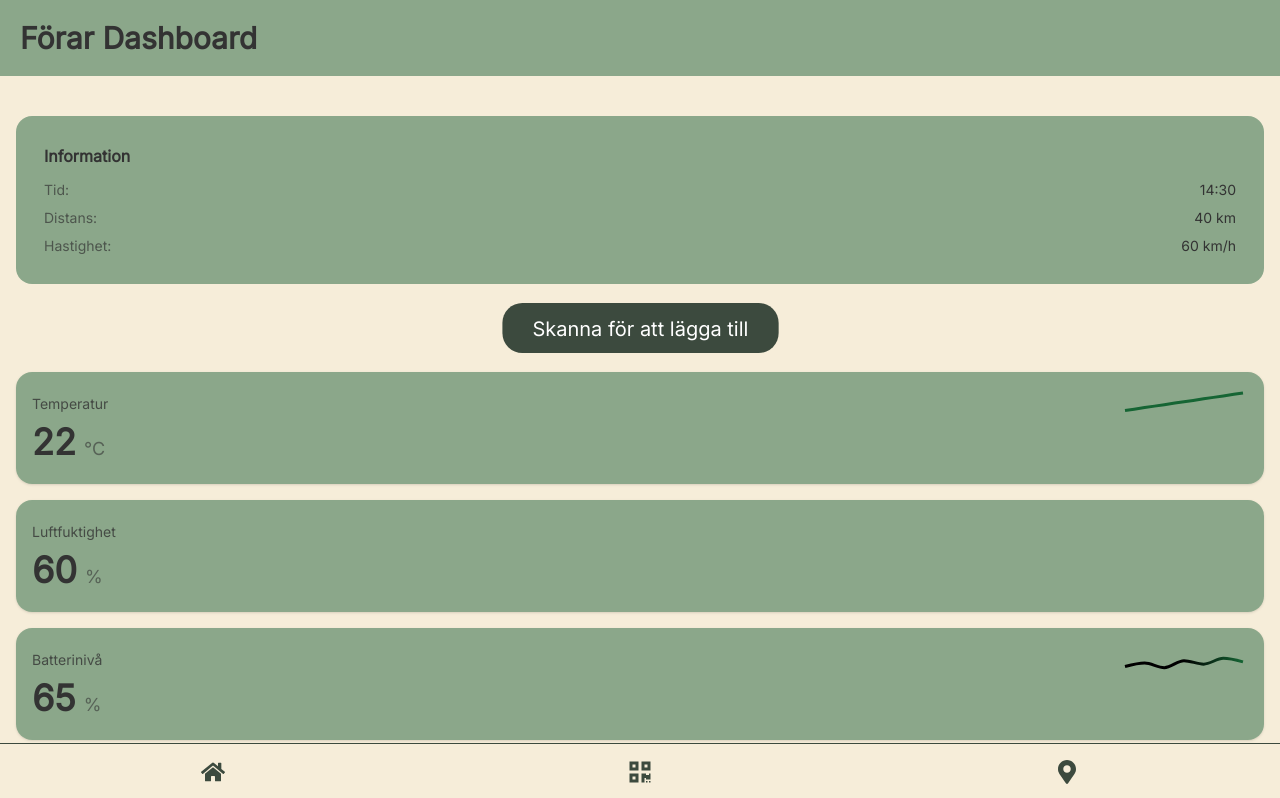
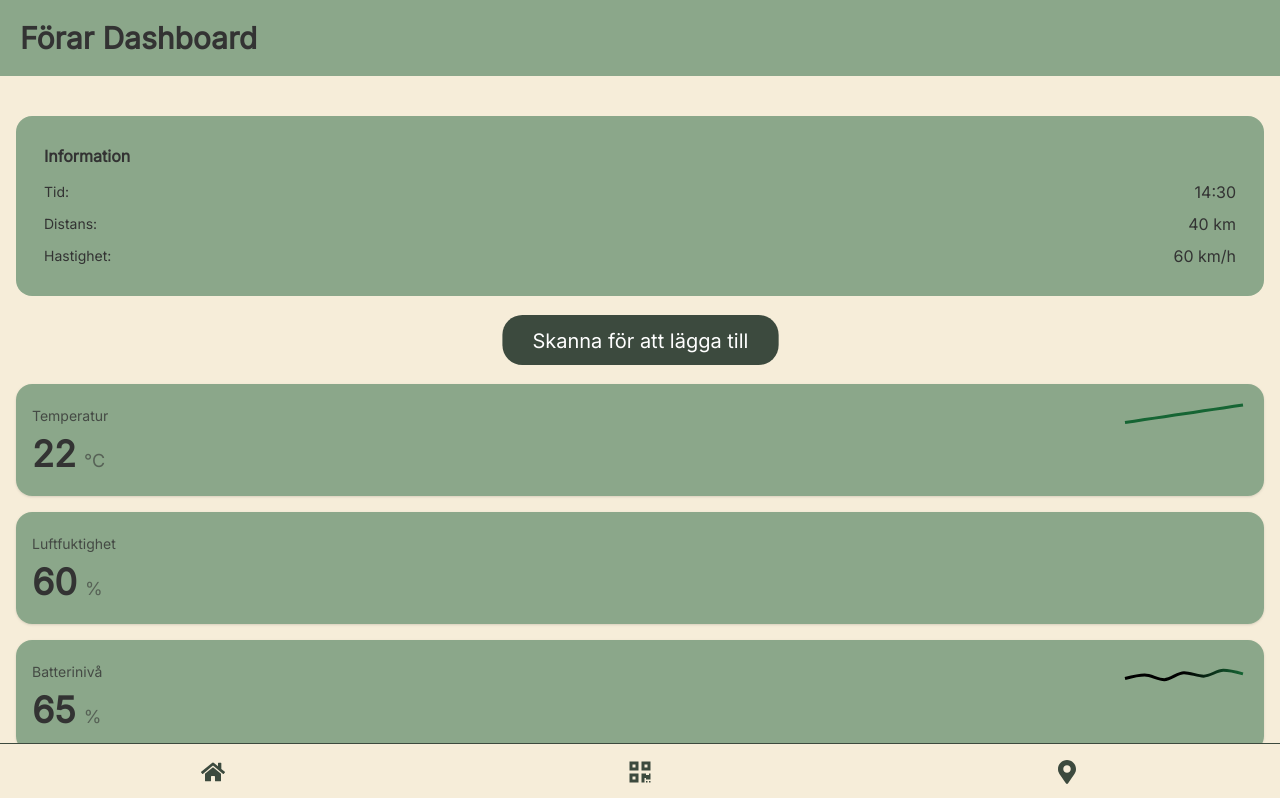
Before and after one commit to ChasAcademy-Team-9/frontend, a React (Vite) app: page /driver in a window 1280 px wide. Shown: the top 798 px of the page. Built offline with nearby package versions, Linux system fonts and the light colour scheme; grey boxes are pictures that could not be loaded.

Commit message:
fix(InfoCard): adjust text styles for label and value in items

```diff
--- a/src/components/Driver/InfoCard.tsx
+++ b/src/components/Driver/InfoCard.tsx
@@ -10,8 +10,8 @@ const InfoCard = ({ title, items }: InfoCardProps) => {
                <div className="space-y-2">
                     {items.map((item, index) => (
                          <div key={index} className="flex justify-between items-center">
-                              <span className="text-sm text-text-dark/70">{item.label}</span>
-                              <span className="text-sm font-medium text-text-dark">{item.value}</span>
+                              <span className="text-sm text-text-dark">{item.label}</span>
+                              <span className="text-md font-medium text-text-dark">{item.value}</span>
                          </div>
                     ))}
                </div>
```
